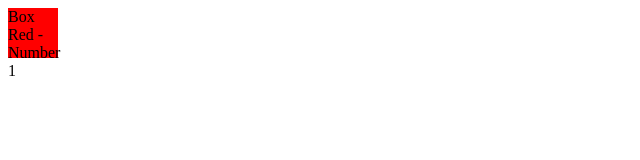
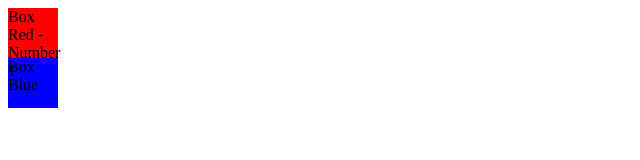
Before and after one commit to avilarino/git-practice, a plain HTML site: page index.html in a window 1280 px wide. Shown: the whole page, without its empty margins (0-640 px from the left). Drawn offline with Linux system fonts and the light colour scheme.

Commit message:
box-blue-realized

```diff
--- a/index.html
+++ b/index.html
@@ -1,4 +1,3 @@
-
 <!DOCTYPE html>
 <html lang="en">
 <head>
@@ -11,7 +10,8 @@
 <body>
 
   <div class="box-red">Box Red - Number 1 </div>
-
+  <div class="box-blue">Box Blue</div>
+  <div class="box-green"></div>
 
 </body>
 </html>
--- a/style.css
+++ b/style.css
@@ -3,3 +3,9 @@
   height: 50px;
   background-color: red;
 }
+
+.box-blue {
+  width: 50px;
+  height: 50px;
+  background-color: blue;
+}
```
Also changed, not shown: ignorar.txt (added).
